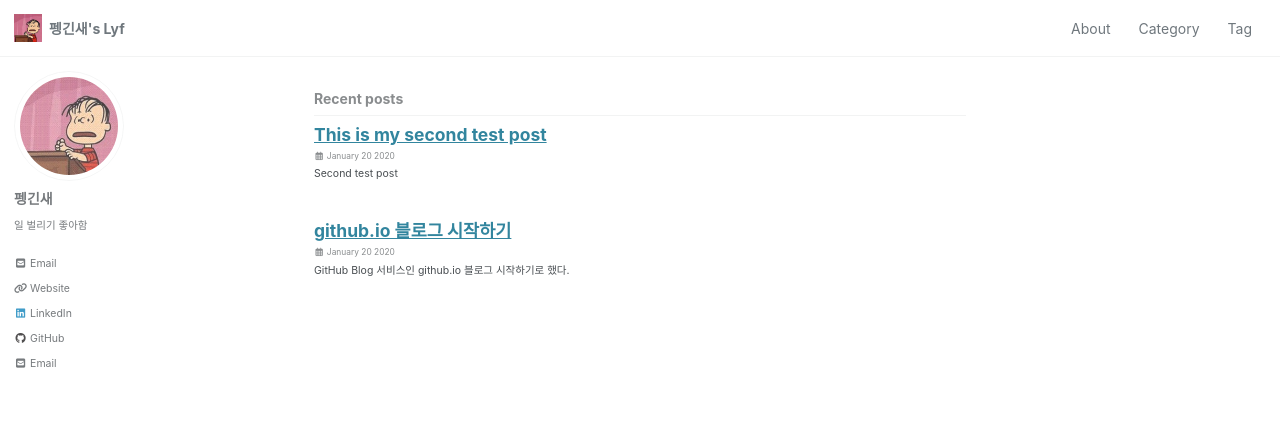
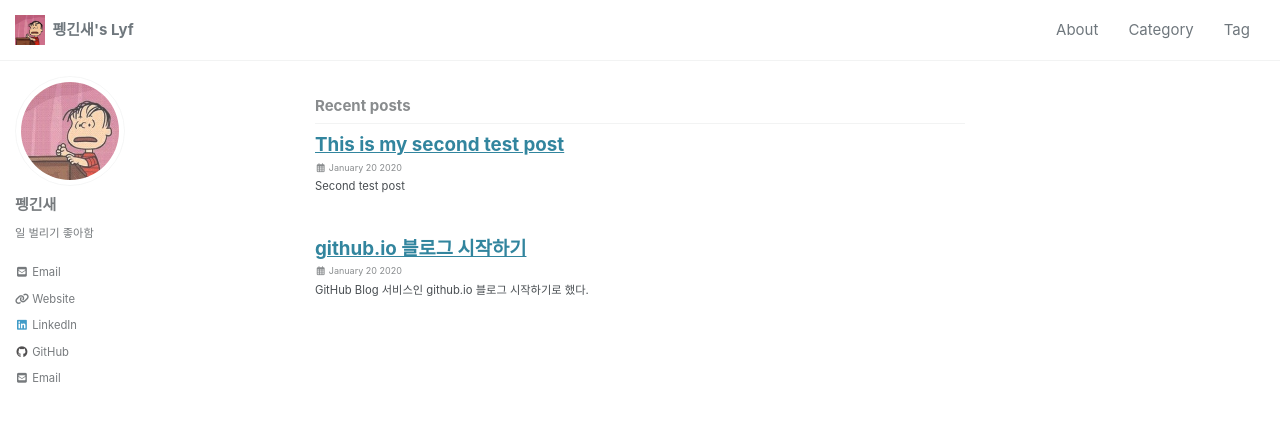
Before and after one commit to sylim2357/sylim2357.github.io, a Jekyll site: the page built from index.html, in a window 1280 px wide and 900 px high. Shown: the top 422 px of the window. Built offline with Jekyll 4.4.1, drawn with Linux system fonts in a browser that asks for light colours; cached includes are drawn as plain includes; nearby versions of some CDN libraries; the list of posts is cut into pages by our own code; comment, search, counter and statistics services are not loaded.

Commit message:
fix font

```diff
--- a/_sass/minimal-mistakes/_reset.scss
+++ b/_sass/minimal-mistakes/_reset.scss
@@ -11,15 +11,15 @@ html {
   font-size: 16px;
 
   @include breakpoint($medium) {
-    font-size: 14px;
+    font-size: 15px;
   }
 
   @include breakpoint($large) {
-    font-size: 14px;
+    font-size: 15px;
   }
 
   @include breakpoint($x-large) {
-    font-size: 14px;
+    font-size: 15px;
   }
 
   -webkit-text-size-adjust: 100%;
--- a/_sass/minimal-mistakes/_sidebar.scss
+++ b/_sass/minimal-mistakes/_sidebar.scss
@@ -144,7 +144,7 @@
   padding-right: 25px;
   line-height: 1;
 
-  @include breakpoint($x-large) {
+  @include breakpoint($large) {
     display: block;
     width: 100%;
     padding-left: 0;
```
